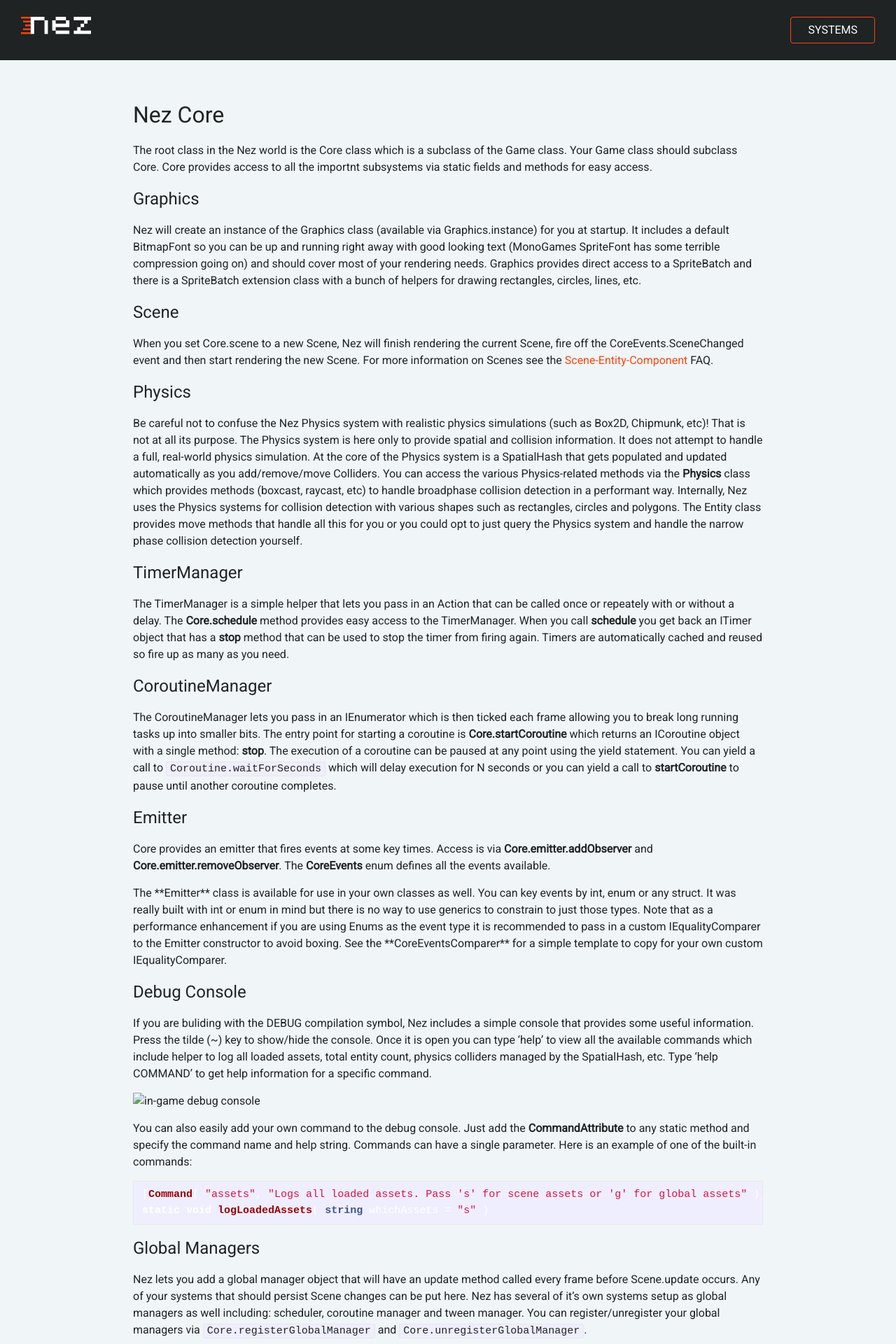
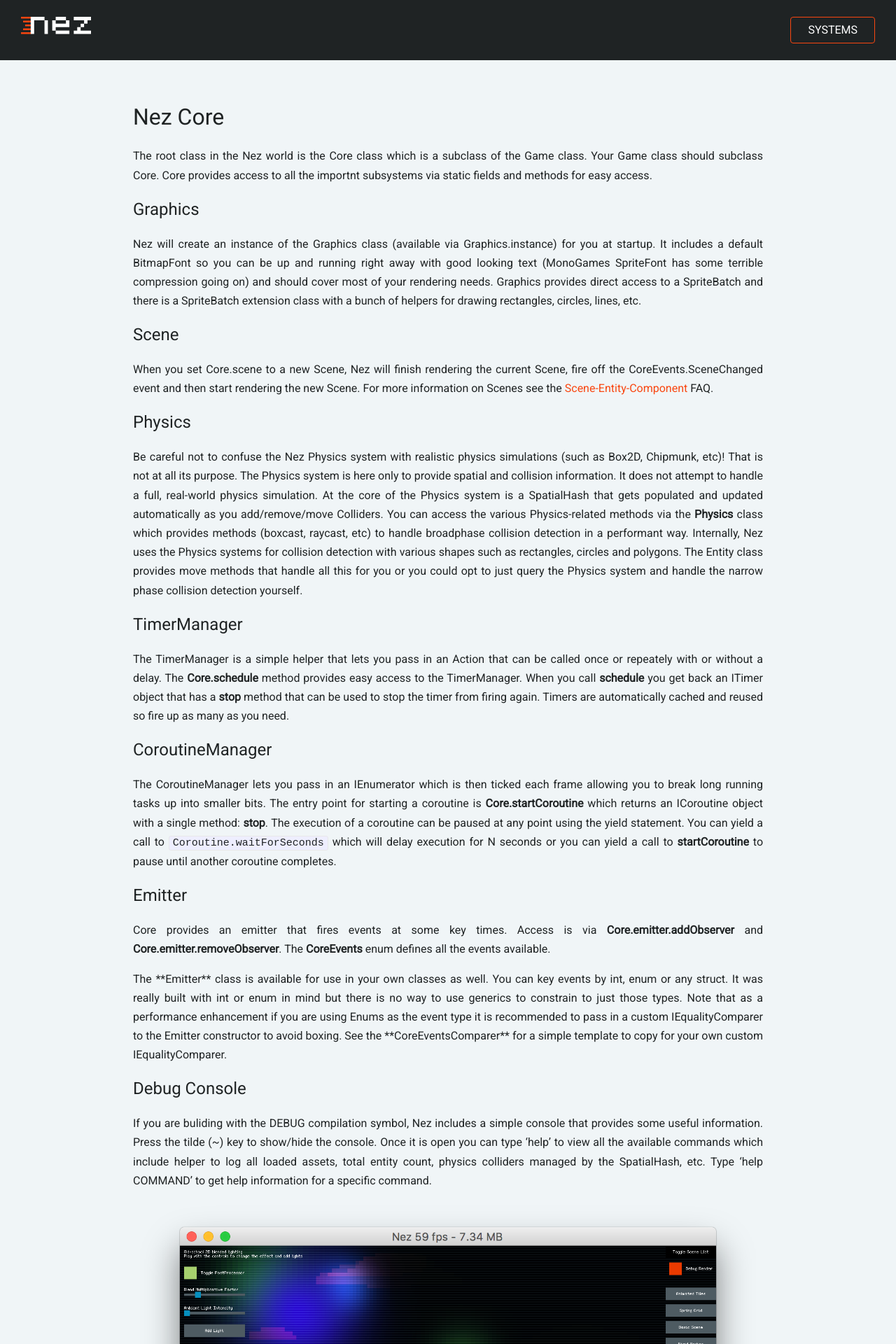
Before and after one commit to prime31/Nez, a Jekyll site: the page built from systems/nez-core.md, in a window 1280 px wide. Shown: the top 1920 px of the page at 70% size. Built offline with Jekyll 4.4.1, drawn with Linux system fonts in a browser that asks for light colours.

Commit message:
fixed code font and updated missing image

```diff
--- a/_sass/_base.scss
+++ b/_sass/_base.scss
@@ -14,8 +14,6 @@
  * Basic styling
  */
 body {
-    font: $base-font-weight #{$base-font-size}/#{$base-line-height} $base-font-family;
-    color: $text-color;
     background-color: $background-color;
     -webkit-text-size-adjust: 100%;
     -webkit-font-feature-settings: "kern" 1;
@@ -24,8 +22,6 @@
     font-feature-settings: "kern" 1;
     font-kerning: normal;
 }
-
-
 
 /**
  * Set `margin-bottom` to maintain vertical rhythm
--- a/_sass/_style.scss
+++ b/_sass/_style.scss
@@ -1,7 +1,11 @@
+h1,h2,h3,h4,h5,h6{
+    color: white;
+    line-height: 1.7;
+}
+
 .page-content{
     background-color: $light-background-color;
 }
-
 .page-content p,
 .page-content ul,
 .page-content ol,
@@ -12,15 +16,23 @@
 .page-content h5,
 .page-content h6 {
     color: $text-color-light;
+    font-family: $base-font-family
 }
 
-.page-content h1,
-.page-content h2,
-.page-content h3,
-.page-content h4,
-.page-content h5,
-.page-content h6{
-    font-family: 'Roboto';
+a{
+    font-family: $base-font-family
+}
+
+p, ul, ol, a{
+    line-height: 1.7;
+    text-align: justify;
+}
+
+
+.page-content a{
+    &:hover{
+        color: $brand-color-dark;
+    }
 }
 
 .page-content h1{
--- a/css/main.scss
+++ b/css/main.scss
@@ -19,6 +19,7 @@
 $background-color: #1F2324;
 $light-background-color: #F0F5F7;
 $brand-color:      #F94610;
+$brand-color-dark: darken($brand-color, 10%);
 
 $grey-color:       #828282;
 $grey-color-light: lighten($grey-color, 40%);
--- a/systems/nez-core.md
+++ b/systems/nez-core.md
@@ -37,7 +37,7 @@
 ## Debug Console
 If you are buliding with the DEBUG compilation symbol, Nez includes a simple console that provides some useful information. Press the tilde (~) key to show/hide the console. Once it is open you can type 'help' to view all the available commands which include helper to log all loaded assets, total entity count, physics colliders managed by the SpatialHash, etc. Type 'help COMMAND' to get help information for a specific command.
 
-![in-game debug console](images/console.png)
+![in-game debug console](console.png)
 
 You can also easily add your own command to the debug console. Just add the **CommandAttribute** to any static method and specify the command name and help string. Commands can have a single parameter. Here is an example of one of the built-in commands:
 
```
Also changed, not shown: systems/console.png (added).
